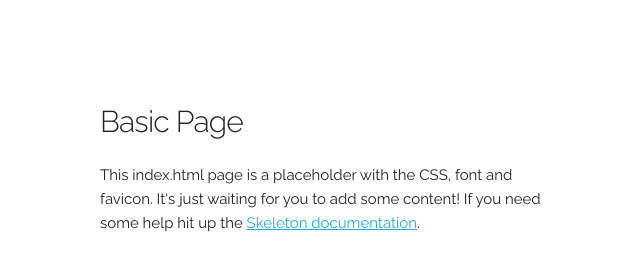
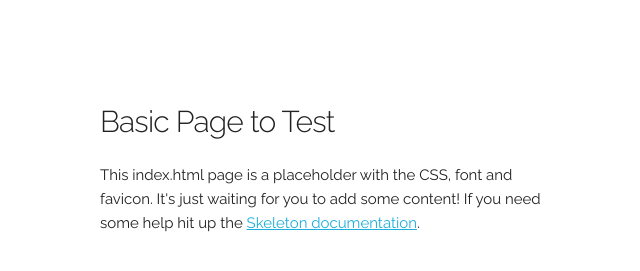
Before and after one commit to dzinemon/dzinemon.github.io, a Jekyll site: the page built from index.html, in a window 1280 px wide. Shown: the part 138-409 px from the top of the page, without its empty margins (60-700 px from the left). Built offline with Jekyll 4.4.1, drawn with Linux system fonts in a browser that asks for light colours.

Commit message:
Update index.html

```diff
--- a/index.html
+++ b/index.html
@@ -1,14 +1,15 @@
 ---
 layout: default
 title: Test
-
+pdf: true
 ---
 
 <div class="container">
   <div class="row">
     <div class="one-half column" style="margin-top: 25%">
-      <h4>Basic Page</h4>
+      <h4>Basic Page to Test</h4>
       <p>This index.html page is a placeholder with the CSS, font and favicon. It's just waiting for you to add some content! If you need some help hit up the <a href="http://www.getskeleton.com">Skeleton documentation</a>.</p>
+      <a href="{{ page.pdf_url }}">{{ page.pdf_url }}</a>
     </div>
   </div>
 </div>
```
